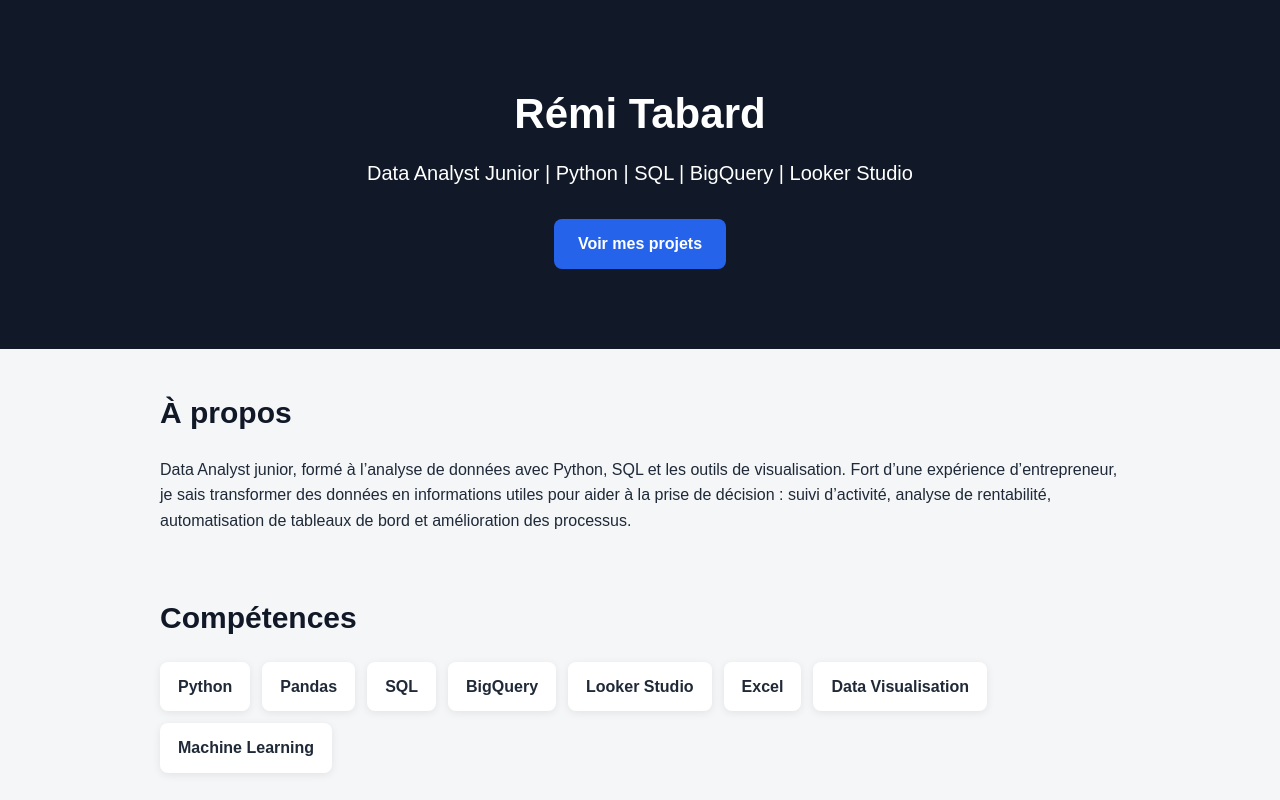
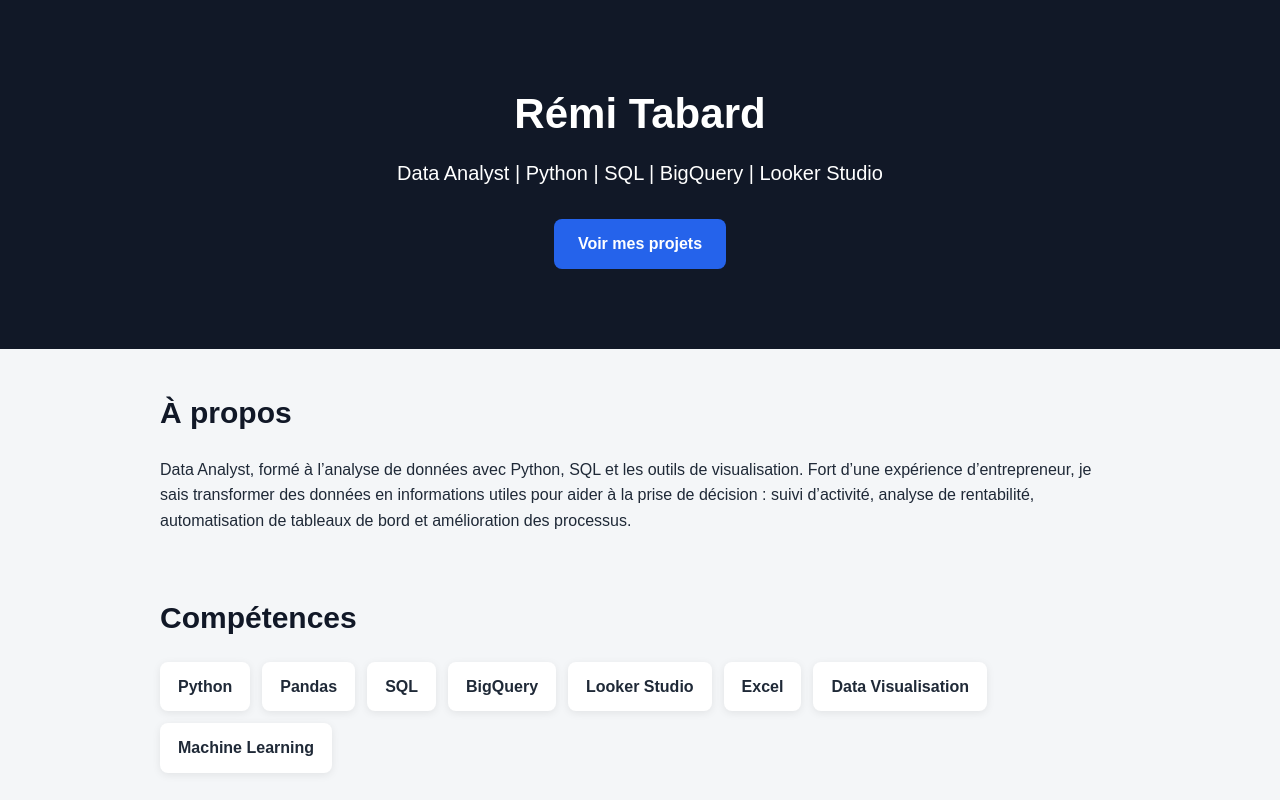
Before and after one commit to Remi-2269/data-analyst-portfolio, a plain HTML site: page index.html in a window 1280 px wide. Shown: the top 800 px of the page. Drawn offline with Linux system fonts and the light colour scheme.

Commit message:
Update index.html

```diff
--- a/index.html
+++ b/index.html
@@ -11,7 +11,7 @@
 
   <header>
     <h1>Rémi Tabard</h1>
-    <p>Data Analyst Junior | Python | SQL | BigQuery | Looker Studio</p>
+    <p>Data Analyst | Python | SQL | BigQuery | Looker Studio</p>
     <a href="#projets" class="btn">Voir mes projets</a>
   </header>
 
@@ -20,7 +20,7 @@
     <section id="apropos">
       <h2>À propos</h2>
       <p>
-        Data Analyst junior, formé à l’analyse de données avec Python, SQL et les outils de visualisation.
+        Data Analyst, formé à l’analyse de données avec Python, SQL et les outils de visualisation.
         Fort d’une expérience d’entrepreneur, je sais transformer des données en informations utiles pour aider à la prise de décision :
         suivi d’activité, analyse de rentabilité, automatisation de tableaux de bord et amélioration des processus.
       </p>
```
